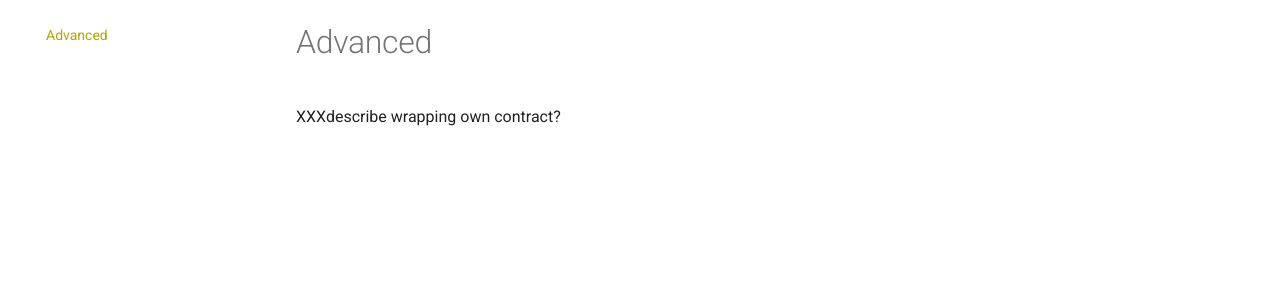
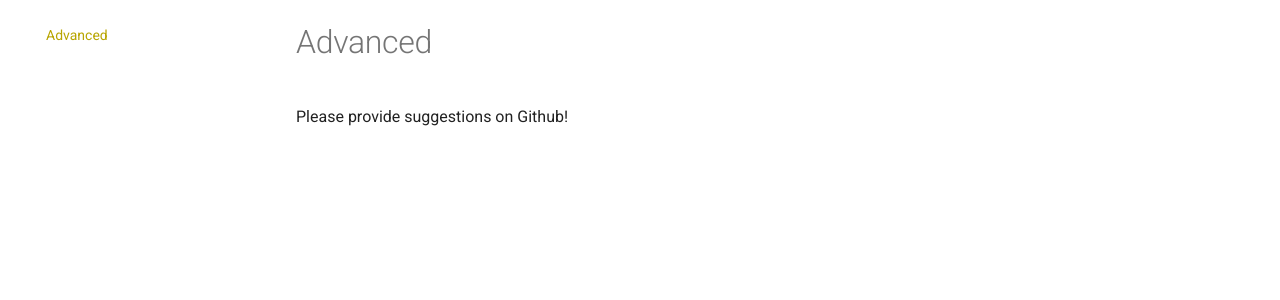
Before and after one commit to CityOfZion/neo-mamba, an MkDocs documentation site: the page built from docs/source/advanced.md, in a window 1280 px wide. Shown: the part 124-424 px from the top of the page. Built offline with MkDocs 1.6.1 and Material for MkDocs 9.7.7, drawn with Linux system fonts in a browser that asks for light colours; comment, search, counter and statistics services are not loaded.

Commit message:
change doc config, fix advanced page

```diff
--- a/docs/mkdocs.yml
+++ b/docs/mkdocs.yml
@@ -1,6 +1,6 @@
 # yaml-language-server: $schema=https://squidfunk.github.io/mkdocs-material/schema.json
 site_name: mamba
-site_url: https://ixje.github.io/mamba/
+site_url: https://dojo.coz.io/neo3/mamba/
 repo_url: https://github.com/CityOfZion/neo-mamba
 copyright: 2019-2022, COZ - Erik van den Brink
 docs_dir: 'source'
--- a/docs/source/advanced.md
+++ b/docs/source/advanced.md
@@ -1 +1 @@
-XXXdescribe wrapping own contract?
+Please provide suggestions on Github!
```
